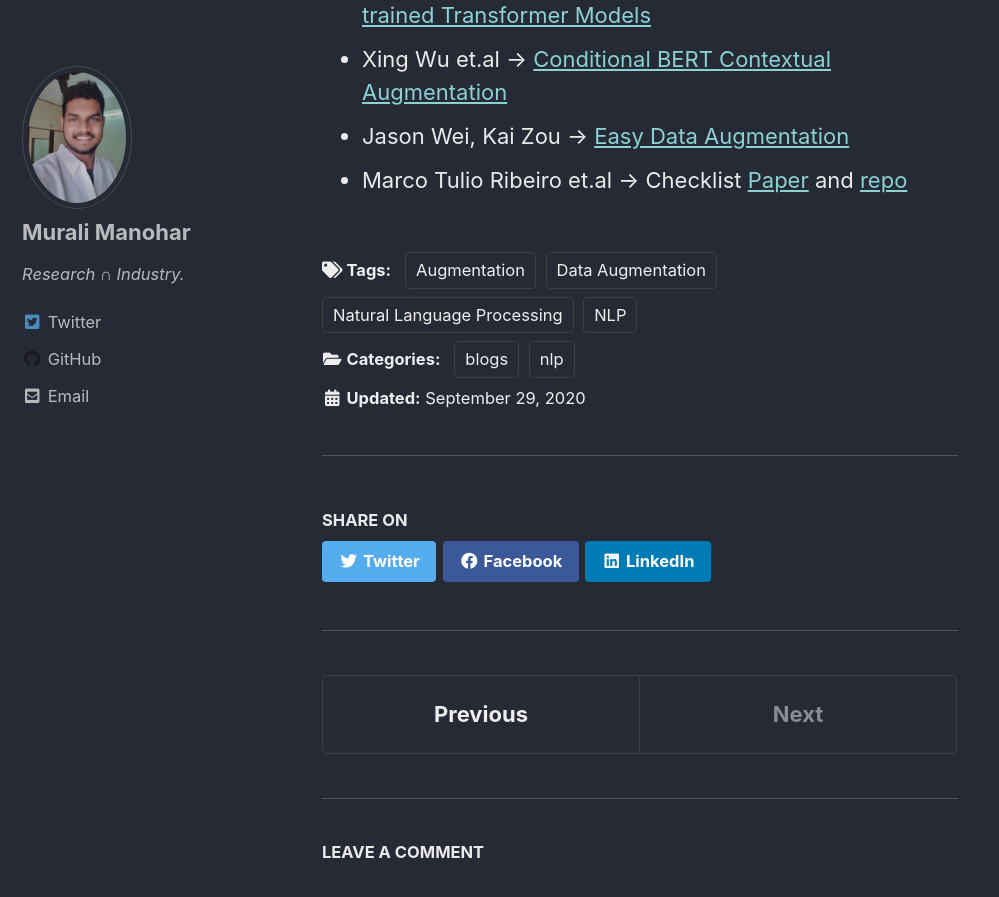
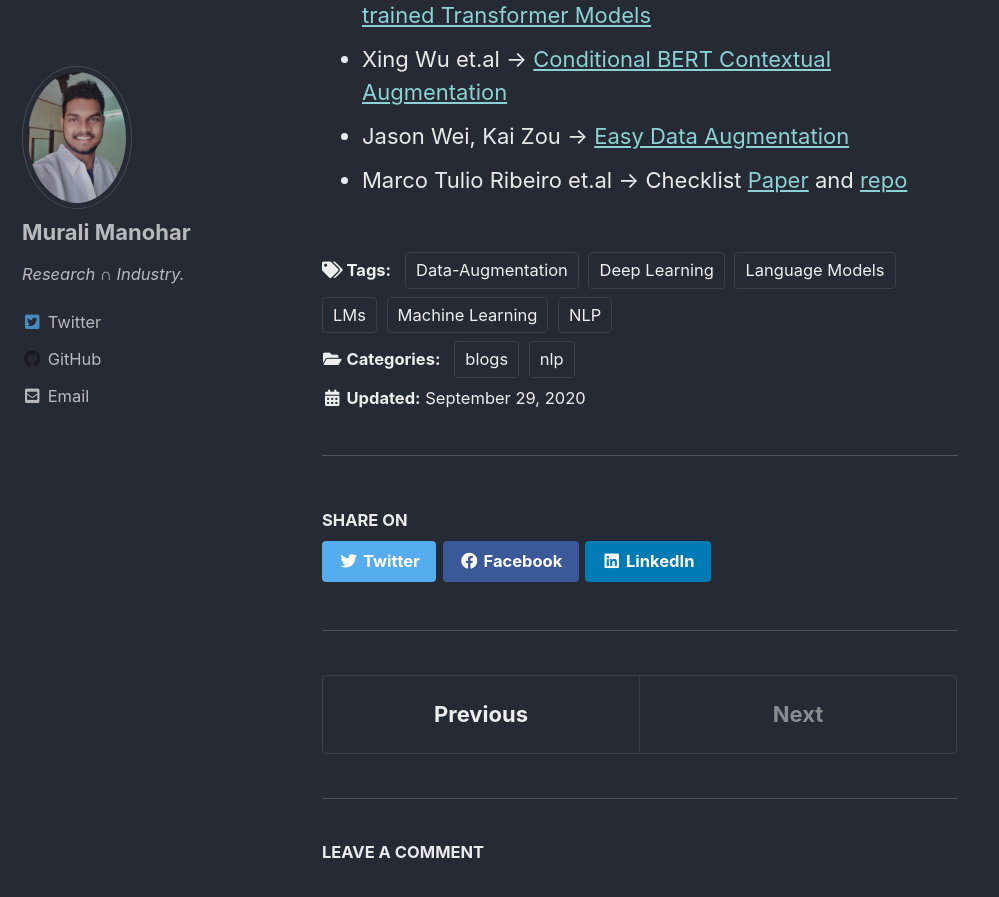
Before and after one commit to gitlost-murali/blogs, a Jekyll site: the page built from _posts/2020-09-29-exploiting-contextual-models-for-data.markdown, in a window 1280 px wide and 900 px high, scrolled down 8870 px. Shown: the top 897 px of the window, without its empty margins (0-999 px from the left). Built offline with Jekyll 4.4.1, drawn with Linux system fonts in a browser that asks for light colours; cached includes are drawn as plain includes; comment, search, counter and statistics services are not loaded.

Commit message:
Feature update: _posts/2020-09-29-exploiting-contextual-models-for-data.markdown : Added tags

```diff
--- a/_posts/2020-09-29-exploiting-contextual-models-for-data.markdown
+++ b/_posts/2020-09-29-exploiting-contextual-models-for-data.markdown
@@ -4,6 +4,7 @@ excerpt: Applying recent NLP-Augmentation ideas to Industrial projects
 tags: [Augmentation, NLP, Natural Language Processing, Data Augmentation]
 date: 2020-09-29 19:58:10 +0530
 categories: blogs nlp
+tags: [Data-Augmentation, Language Models, LMs, Machine Learning, Deep Learning, NLP]
 permalink: /:categories/:title
 gallery:
   - url: /assets/images/augmentationimg.PNG
```
